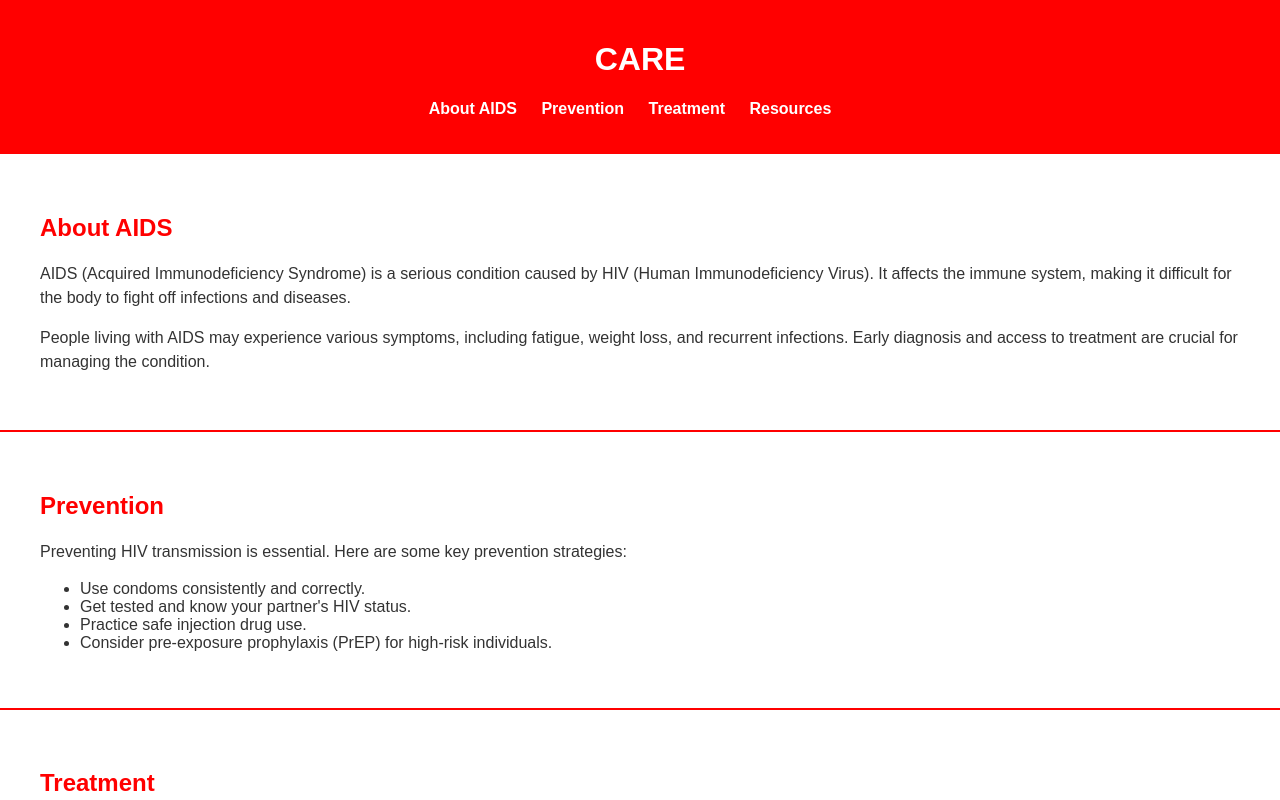
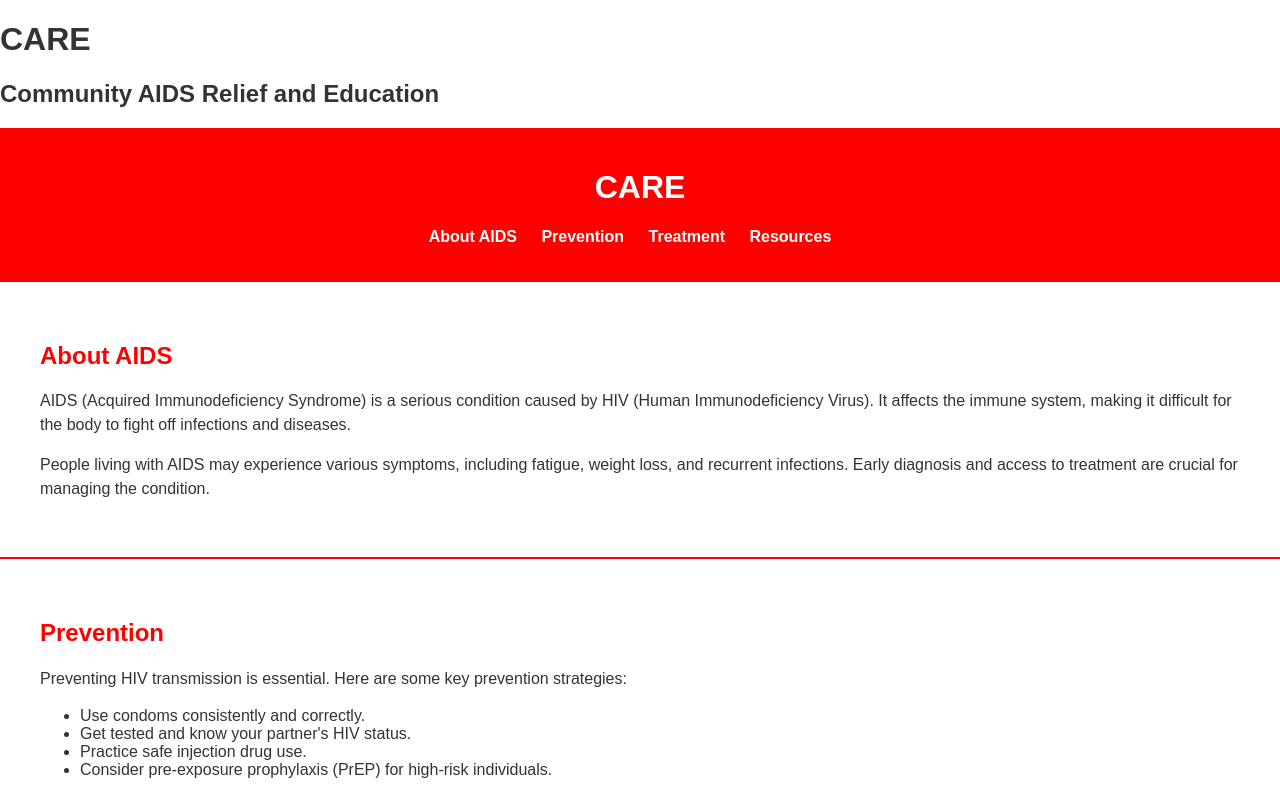
Before and after one commit to PlayinWithFire123/Aids-2-AIDS, a plain HTML site: page index.html in a window 1280 px wide. Shown: the top 800 px of the page. Drawn offline with Linux system fonts and the light colour scheme.

Commit message:
Update index.html

```diff
--- a/index.html
+++ b/index.html
@@ -7,6 +7,9 @@
     <link rel="stylesheet" href="style.css"> <!-- Link to your CSS file for styling -->
 </head>
 <body>
+    <h1>CARE</h1>
+    <h2>Community AIDS Relief and Education</h2>
+</body>
     <header>
         <h1>CARE</h1>
         <nav>
```
